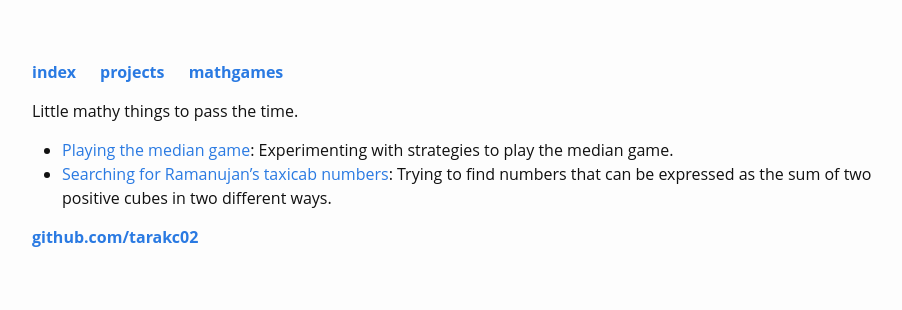
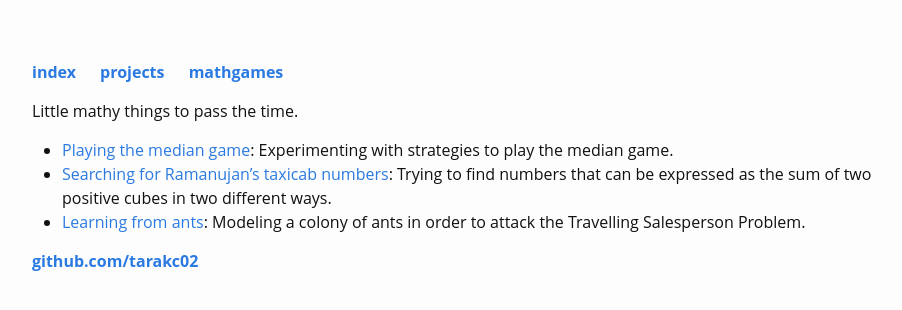
Before and after one commit to tarakc02/tarakc02.github.io, a Jekyll site: the page built from mathgames.md, in a window 1280 px wide. Shown: the top 310 px of the page, without its empty margins (160-1062 px from the left). Built offline with Jekyll 4.4.1, drawn with Linux system fonts in a browser that asks for light colours.

Commit message:
add ant-colony link to mathgames

```diff
--- a/mathgames.md
+++ b/mathgames.md
@@ -8,3 +8,4 @@ Little mathy things to pass the time.
 
 - [Playing the median game](https://tarakc02.github.io/mediangame): Experimenting with strategies to play the median game.
 - [Searching for Ramanujan's taxicab numbers](http://rpubs.com/tarakc02/taxicab): Trying to find numbers that can be expressed as the sum of two positive cubes in two different ways.
+- [Learning from ants](https://uponinspection.wordpress.com/2013/01/26/learning-from-ants/): Modeling a colony of ants in order to attack the Travelling Salesperson Problem.
```
Also changed, not shown: 1 other file.
